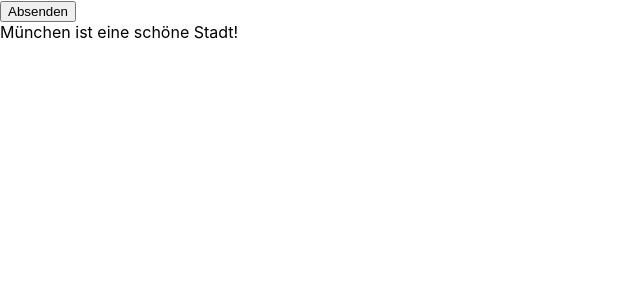
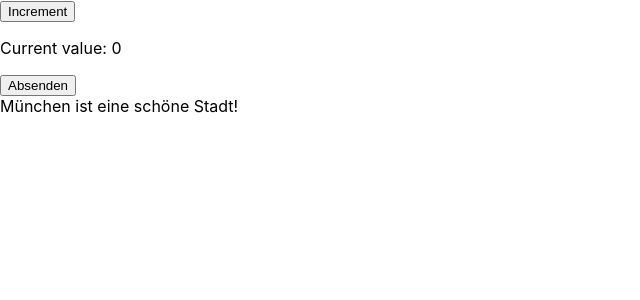
Before and after one commit to SuoraGmbH/react-days-2022-03, a React (Create React App) app: page / in a window 1280 px wide. Shown: the top 300 px of the page, without its empty margins (0-640 px from the left). Built offline with nearby package versions, Linux system fonts and the light colour scheme.

Commit message:
Added counter example

```diff
--- a/src/App.tsx
+++ b/src/App.tsx
@@ -3,6 +3,7 @@ import TimeEntryView from "./components/TimeEntryView";
 import Welcome from "./components/Welcome";
 import { TimeEntry } from "./domain/TimeEntry";
 import TimeEntryForm from "./components/TimeEntryForm";
+import Counter from "./components/Counter";
 
 function App() {
   const timeEntry: TimeEntry = {
@@ -14,6 +15,7 @@ function App() {
 
   return (
     <div>
+      <Counter />
       <TimeEntryForm />
       <TimeEntryView timeEntry={timeEntry} />
     </div>
--- /dev/null
+++ b/src/components/Counter.tsx
@@ -0,0 +1,20 @@
+import { useState } from "react";
+
+const Counter = () => {
+  const [count, setCount] = useState(0);
+
+  return (
+    <div>
+      <button
+        onClick={() => {
+          setCount(count + 1);
+        }}
+      >
+        Increment
+      </button>
+      <p>Current value: {count}</p>
+    </div>
+  );
+};
+
+export default Counter;
```
